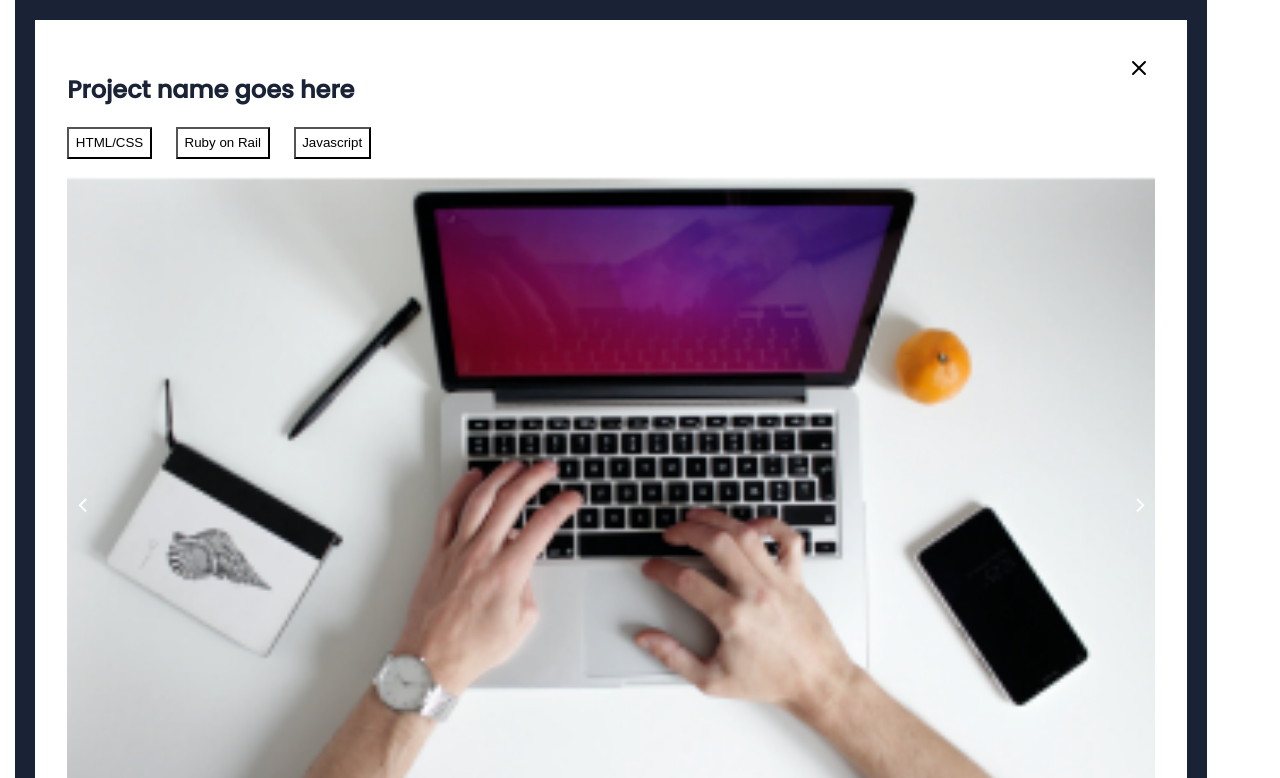
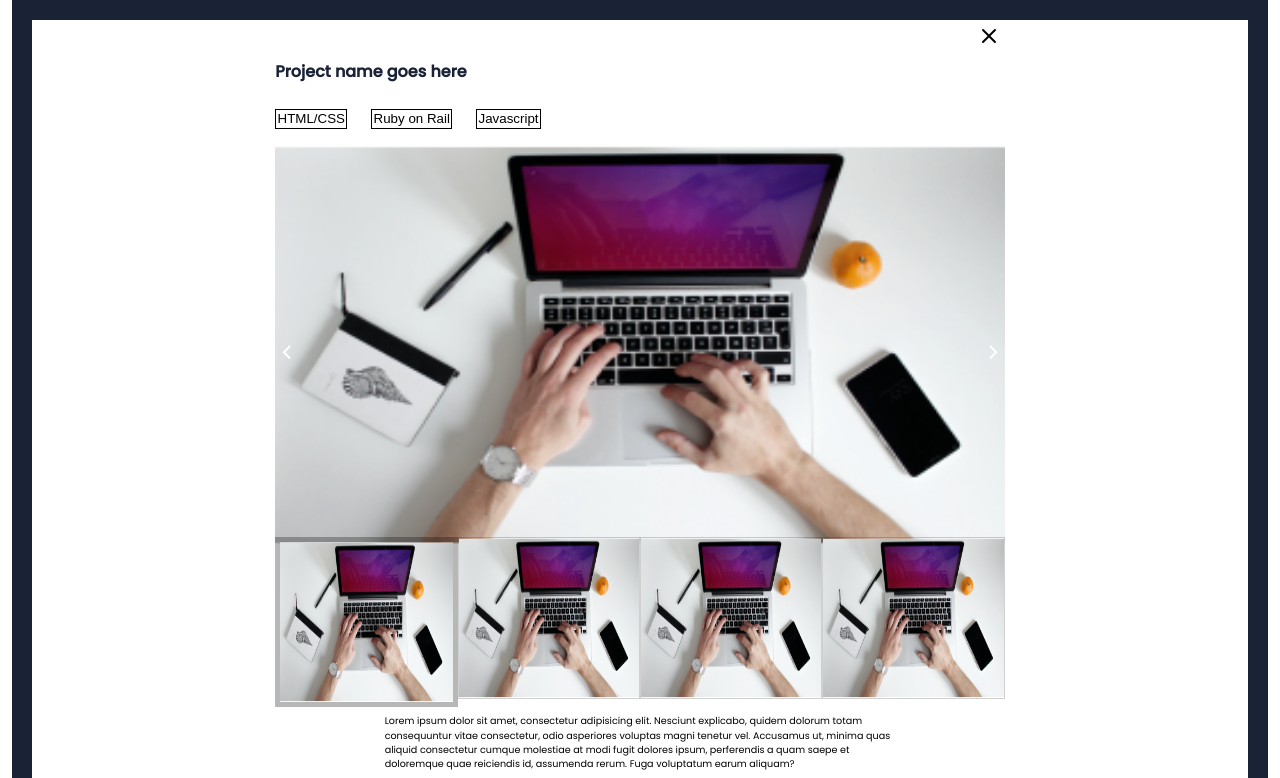
Before and after one commit to jlberbesi/My-Portfolio, a website: page index.html in a window 1280 px wide. Both pictures are taken after a click on the button "see this project". Shown: the top 778 px of the page. Drawn offline with nearby package versions, Linux system fonts and the light colour scheme.

Commit message:
finish popup window

```diff
--- a/index.css
+++ b/index.css
@@ -503,6 +503,11 @@ label {
   display: none;
 }
 
+small {
+  color: red;
+  font-size: 1em;
+}
+
 /***** Footer *****/
 
 footer {
@@ -943,16 +948,6 @@ footer {
     margin: auto;
   }
 
-  .popup-container {
-    border: 20px solid #1a2236;
-    width: 95.8%;
-    padding: 2em;
-    position: absolute;
-    top: 0%;
-    margin: 0%;
-    left: -5%;
-  }
-
   .text-section {
     width: 70%;
     margin: auto;
@@ -961,6 +956,57 @@ footer {
   .btn-container {
     display: flex;
     gap: 1em;
+  }
+
+  #popup-window {
+    border: 20px solid #1a2236;
+    width: 95%;
+    height: 190vh;
+    padding: 0;
+    position: relative;
+  }
+
+  #popup-window .text-section p {
+    font-size: 0.6em;
+    position: relative;
+  }
+
+  #popup-window .popup-header {
+    position: relative;
+    font-size: 1em;
+    color: #1a2236;
+  }
+
+  #popup-window .popup-container {
+    line-height: 90%;
+    position: absolute;
+    width: 60%;
+    display: flex;
+    flex-direction: column;
+    margin: auto;
+    left: 0%;
+    top: 0;
+    right: 0%;
+  }
+
+  #popup-window #project-img {
+    height: 50vh;
+    position: relative;
+  }
+
+  .sub img {
+    width: 100%;
+    height: 20vh;
+  }
+
+  .popup-footer > div > img {
+    width: 1em;
+    height: 0.5em;
+  }
+
+  #popup-window #project-img img {
+    width: 100%;
+    height: 100%;
   }
 
   #popup-window .seeBtn {
@@ -985,13 +1031,10 @@ footer {
     color: white;
   }
 
-  .popup-header {
-    color: #1a2236;
-    font-size: 1.5em;
-  }
-
   #popup-window ul > li button {
     transition: 0.5s;
+    padding: 0.1em;
+    border: 1.5px solid black;
   }
 
   #popup-window ul > li button:hover {
@@ -1000,7 +1043,7 @@ footer {
   }
 
   #sub-images {
-    height: 30vh;
+    height: 20vh;
   }
 
   .popup-footer > div {
@@ -1010,12 +1053,7 @@ footer {
   }
 
   #sub-images div {
-    height: 30vh;
-  }
-
-  .sub img {
-    width: 100%;
-    height: 30vh;
+    height: 20vh;
   }
 
   .popup-footer {
@@ -1024,16 +1062,11 @@ footer {
     justify-content: space-between;
   }
 
-  .popup-footer > div > img {
-    width: 1em;
-    height: 0.5em;
-  }
-
   .popup-footer > div > a {
     font-size: 0.8em;
   }
 
-  #popup-close-btn {
+  #popup-window #popup-close-btn {
     float: right;
   }
 
--- a/index.html
+++ b/index.html
@@ -345,7 +345,7 @@
             <div class="contact-container">
                 <h1>Get Started</h1>
                 <p>Lorem, ipsum dolor sit amet consectetur adipisicing elit. Consequuntur hic quos eos, ipsum cum harum illo ducimus aperiam!</p>
-                <form action="https://formspree.io/f/xyyawbze" method="post">
+                <form action="https://formspree.io/f/xyyawbze" method="post" name="myForm" id="myForm">
                     <div class="label_container">
                         <label for="user_name">Your name</label>
                         <label for="mail">Your email</label>
@@ -360,7 +360,8 @@
                     </div>
                     <label for="message" class="msg">Message</label>
                     <textarea required name="message" id="msg" cols="30" maxlength="500" rows="10" placeholder="Enter your message here..."></textarea>
-                    <button class="form_button"type="submit">Start Collaboration</button>
+                    <small></small>
+                    <button class="form_button" type="submit">Start Collaboration</button>
                 </form>
             </div>
         </section>
```
